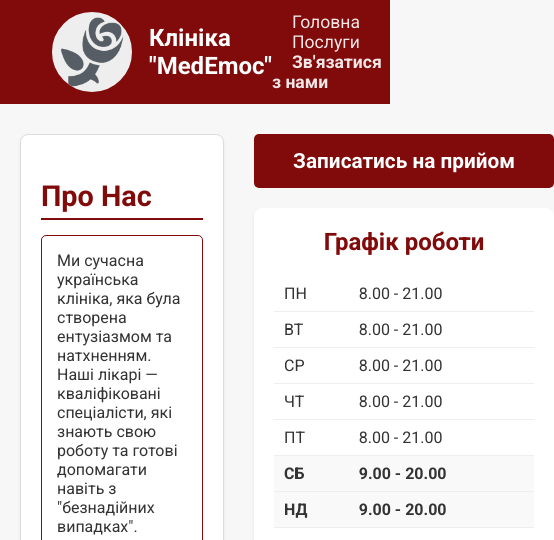
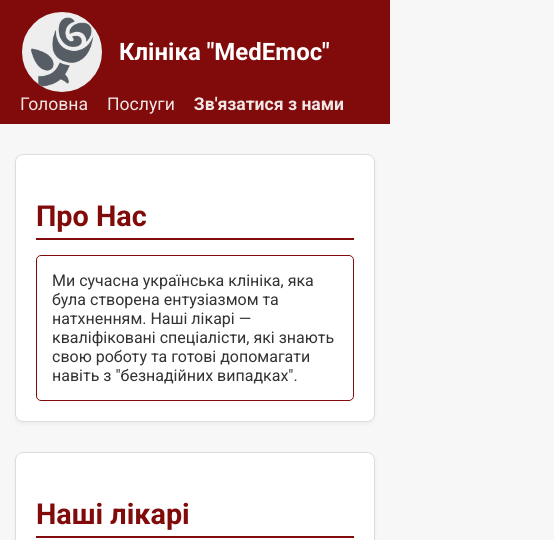
Before and after one commit to iatan33/IA-33_appWEB-PigolTanya-FIOT-2025, a plain HTML site: page Pr2/main-L2.html in a window 390 px wide. Shown: the top 540 px of the page, 554 px wide, since content can reach past the window. Drawn offline with Linux system fonts and the light colour scheme.

Commit message:
Update main-L2.css

```diff
--- a/Pr2/main-L2.css
+++ b/Pr2/main-L2.css
@@ -166,3 +166,37 @@ footer {
     font-size: 1.1rem;
     margin-top: 40px;
 }
+@media (max-width: 768px) {
+
+    header {
+        flex-direction: column;
+        align-items: flex-start;
+        padding: 10px 20px;
+    }
+    .nav {
+        margin-top: 10px;
+    }
+    .nav-link {
+        margin-left: 0;
+        margin-right: 15px;
+    }
+
+    main {
+        flex-direction: column;
+        gap: 20px;
+        padding: 0 15px;
+    }
+
+    .left-column,
+    .right-column {
+        flex: auto;
+        min-width: unset;
+        width: 100%;
+    }
+    .right-column {
+        display: flex;
+        flex-direction: column;
+        order: 2;
+    }
+
+}
```
